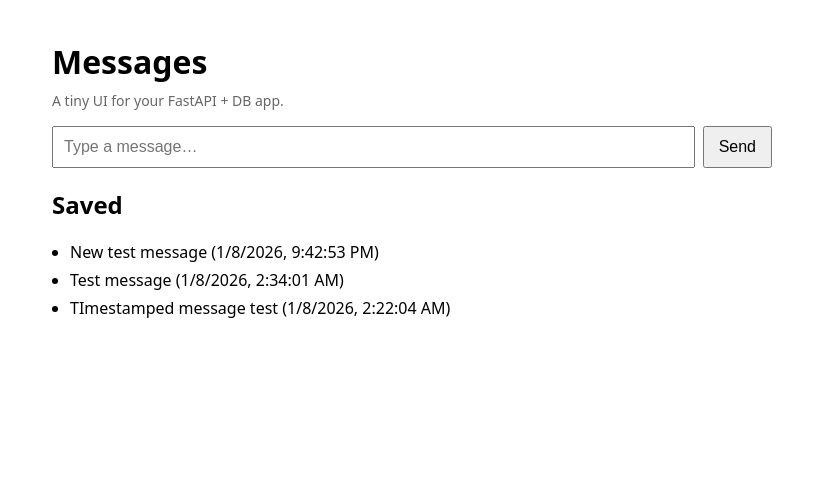
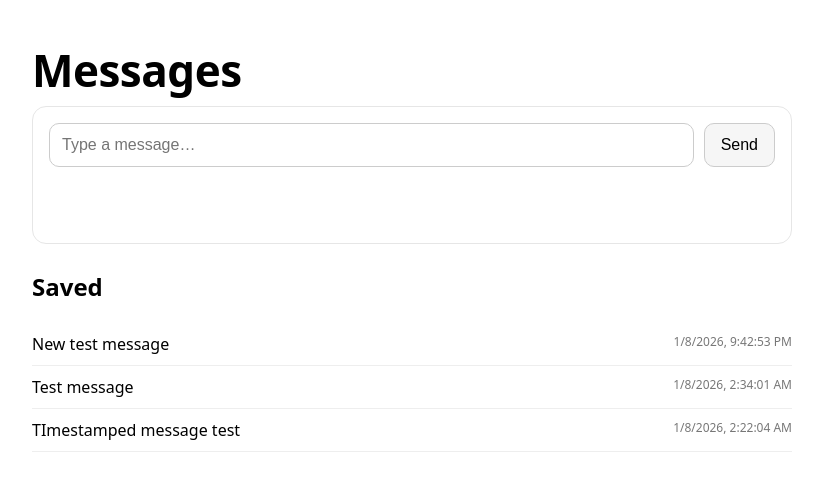
Before and after one commit to damog8/hello-world, a FastAPI app: page / in a window 1280 px wide. Shown: the top 491 px of the page, without its empty margins (228-1051 px from the left). Run offline with FastAPI, Linux system fonts and the light colour scheme; data comes from the database, SQL or seed files in the repository; both versions use the stored data as it was after the commit.

Commit message:
Week 4: polish UI and improve error feedback

```diff
--- a/templates/index.html
+++ b/templates/index.html
@@ -5,27 +5,38 @@
     <meta name="viewport" content="width=device-width,initial-scale=1" />
     <title>Hello World Messages</title>
     <style>
-      body { font-family: system-ui, -apple-system, Segoe UI, Roboto, Arial, sans-serif; max-width: 720px; margin: 40px auto; padding: 0 16px; }
-      h1 { margin-bottom: 8px; }
-      form { display: flex; gap: 8px; margin: 16px 0; }
-      input { flex: 1; padding: 10px; font-size: 16px; }
-      button { padding: 10px 14px; font-size: 16px; cursor: pointer; }
-      ul { padding-left: 18px; }
-      li { margin: 6px 0; }
-      .muted { color: #666; font-size: 14px; }
-      .error { color: #b00020; margin-top: 8px; }
+      body { font-family: system-ui, -apple-system, Segoe UI, Roboto, Arial, sans-serif; max-width: 760px; margin: 40px auto; padding: 0 16px; }
+      h1 { margin: 0 0 6px; font-size: 44px; letter-spacing: -0.5px; }
+      h2 { margin-top: 26px; }
+      .muted { color: #666; font-size: 14px; margin-bottom: 18px; }
+
+      .card { border: 1px solid #e6e6e6; border-radius: 14px; padding: 16px; background: #fff; }
+      form { display: flex; gap: 10px; margin: 0 0 12px; }
+      input { flex: 1; padding: 12px; font-size: 16px; border: 1px solid #ccc; border-radius: 10px; }
+      button { padding: 12px 16px; font-size: 16px; border-radius: 10px; border: 1px solid #ccc; background: #f6f6f6; cursor: pointer; }
+      button:disabled { opacity: 0.6; cursor: not-allowed; }
+
+      .error { color: #b00020; margin-top: 8px; min-height: 20px; }
+      .ok { color: #0a7a2f; margin-top: 8px; min-height: 20px; }
+
+      ul { list-style: none; padding: 0; margin: 0; }
+      li { padding: 10px 0; border-bottom: 1px solid #eee; }
+      .msg { display: flex; justify-content: space-between; gap: 12px; }
+      .text { font-size: 16px; }
+      .time { color: #777; font-size: 12px; white-space: nowrap; }
     </style>
   </head>
   <body>
     <h1>Messages</h1>
-    <div class="muted">A tiny UI for your FastAPI + DB app.</div>
+    <div class="card">
+      <form id="message-form">
+        <input id="message-input" type="text" placeholder="Type a message…" required />
+        <button id="send-btn" type="submit">Send</button>
+      </form>
 
-    <form id="message-form">
-      <input id="message-input" type="text" placeholder="Type a message…" required />
-      <button type="submit">Send</button>
-    </form>
-
-    <div id="error" class="error"></div>
+      <div id="error" class="error"></div>
+      <div id="ok" class="ok"></div>
+    </div>
 
     <h2>Saved</h2>
     <ul id="messages"></ul>
@@ -35,47 +46,106 @@
       const form = document.getElementById("message-form");
       const input = document.getElementById("message-input");
       const errorEl = document.getElementById("error");
+      const okEl = document.getElementById("ok");
+      const sendBtn = document.getElementById("send-btn");
+
+      function setError(msg) {
+        errorEl.textContent = msg || "";
+        okEl.textContent = "";
+      }
+
+      function setOk(msg) {
+        okEl.textContent = msg || "";
+        errorEl.textContent = "";
+      }
+
+      function setBusy(busy) {
+        sendBtn.disabled = busy;
+        input.disabled = busy;
+      }
 
       async function loadMessages() {
-        errorEl.textContent = "";
-        messagesEl.innerHTML = "";
+        setError("");
+        messagesEl.innerHTML = "<li class='muted'>Loading…</li>";
 
         const res = await fetch("/messages");
         if (!res.ok) {
-          errorEl.textContent = "Failed to load messages.";
+          messagesEl.innerHTML = "";
+          setError("Failed to load messages.");
           return;
         }
 
         const data = await res.json();
+        messagesEl.innerHTML = "";
+
+        if (!data.length) {
+          messagesEl.innerHTML = "<li class='muted'>No messages yet.</li>";
+          return;
+        }
+
         data.forEach(m => {
           const li = document.createElement("li");
-          const when = m.created_at ? new Date(m.created_at).toLocaleString() : "";
-          li.textContent = when? `${m.text} (${when})` : m.text;
+
+          const wrap = document.createElement("div");
+          wrap.className = "msg";
+
+          const text = document.createElement("div");
+          text.className = "text";
+          text.textContent = m.text;
+
+          const time = document.createElement("div");
+          time.className = "time";
+          time.textContent = m.created_at ? new Date(m.created_at).toLocaleString() : "";
+
+          wrap.appendChild(text);
+          wrap.appendChild(time);
+          li.appendChild(wrap);
           messagesEl.appendChild(li);
         });
       }
 
       form.addEventListener("submit", async (e) => {
         e.preventDefault();
-        errorEl.textContent = "";
+        setError("");
+        setOk("");
 
         const text = input.value.trim();
-        if (!text) return;
+        if (!text) {
+          setError("Please type something first.");
+          return;
+        }
 
+        setBusy(true);
+
+        // POST with query param (matches your FastAPI signature)
         const res = await fetch(`/messages?text=${encodeURIComponent(text)}`, {
           method: "POST"
         });
 
+        setBusy(false);
+
         if (!res.ok) {
-          errorEl.textContent = "Failed to save message.";
+          try {
+            const body = await res.json();
+            if (body?.detail?.[0]?.msg) {
+              setError(body.detail[0].msg);
+            } else {
+              setError("Save failed.");
+            }
+          } catch {
+            setError("Save failed.");
+          }
           return;
         }
 
         input.value = "";
+        setOk("Saved ✔");
         await loadMessages();
+        setTimeout(() => setOk(""), 1200);
       });
 
       loadMessages();
     </script>
+
   </body>
 </html>
```
Also changed, not shown: app.db.
